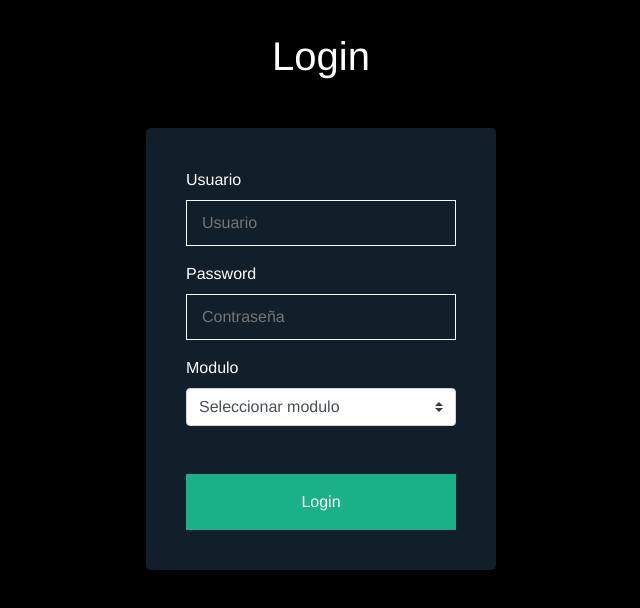
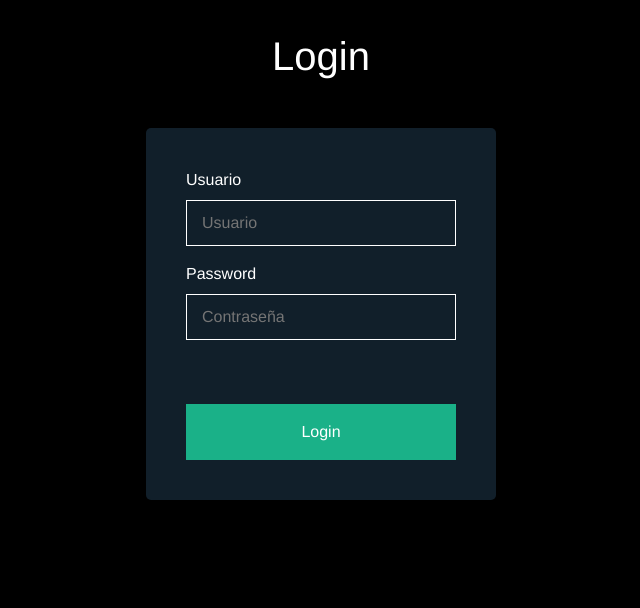
Before and after one commit to Samplezt/front-single-signon, a Vue app: page / in a window 1280 px wide. Shown: the top 608 px of the page, without its empty margins (319-959 px from the left). Built offline with nearby package versions, Linux system fonts and the light colour scheme.

Commit message:
router para recibir parametros de tenant en la url

```diff
--- a/src/views/Login.vue
+++ b/src/views/Login.vue
@@ -22,9 +22,7 @@
         placeholder="Contraseña"
       >
       <div class="selector">
-        <label class="form-label" for="#selector">Modulo</label>
-        <b-form-select class="select-options" v-model="selected" :options="options"></b-form-select>
-        <input type="hidden" name="tenant" class="form-control" :value="selected">
+        <input type="hidden" name="tenant" class="form-control" :value="$route.query.tenant">
       </div>
       <p v-if="error" class="error">Has introducido mal el email o la contraseña.</p>
       <input class="form-submit" type="submit" value="Login">
```
Also changed, not shown: 7 other files (tests, documents, lock files or other folders).
